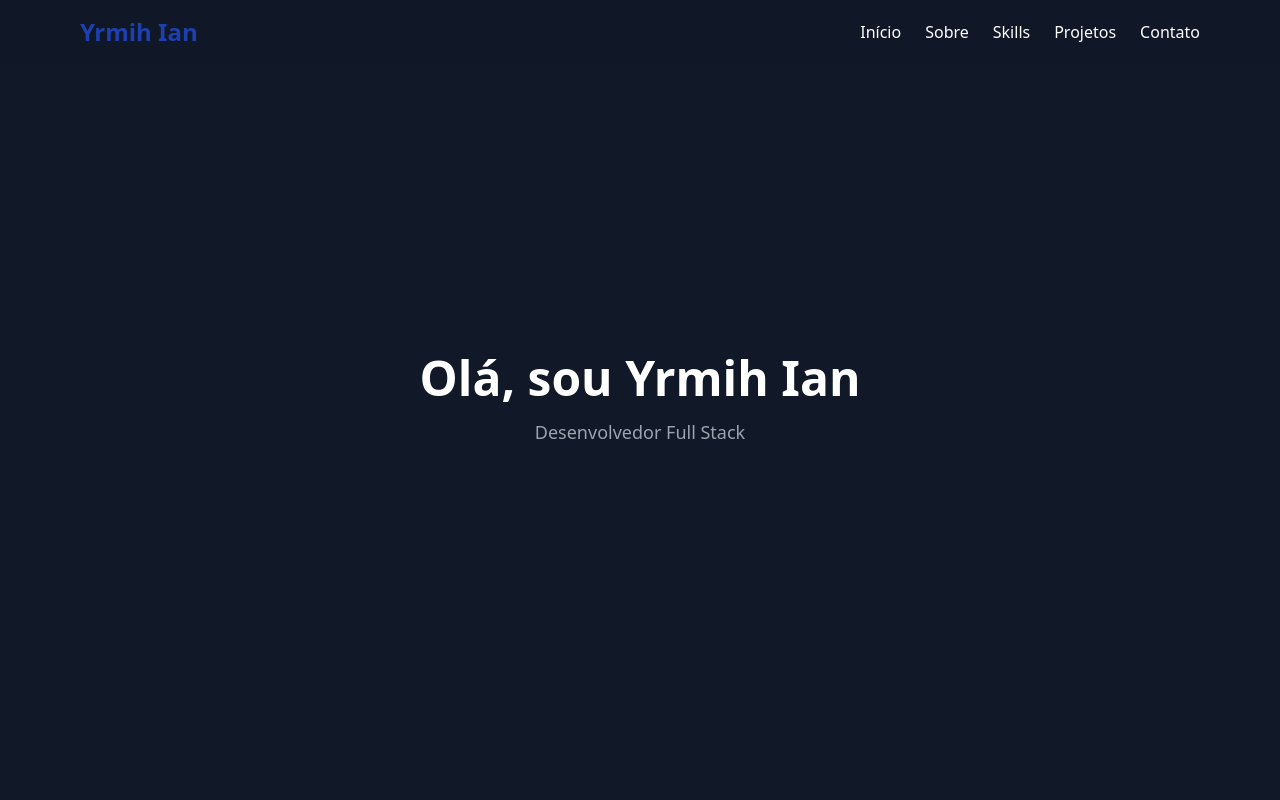
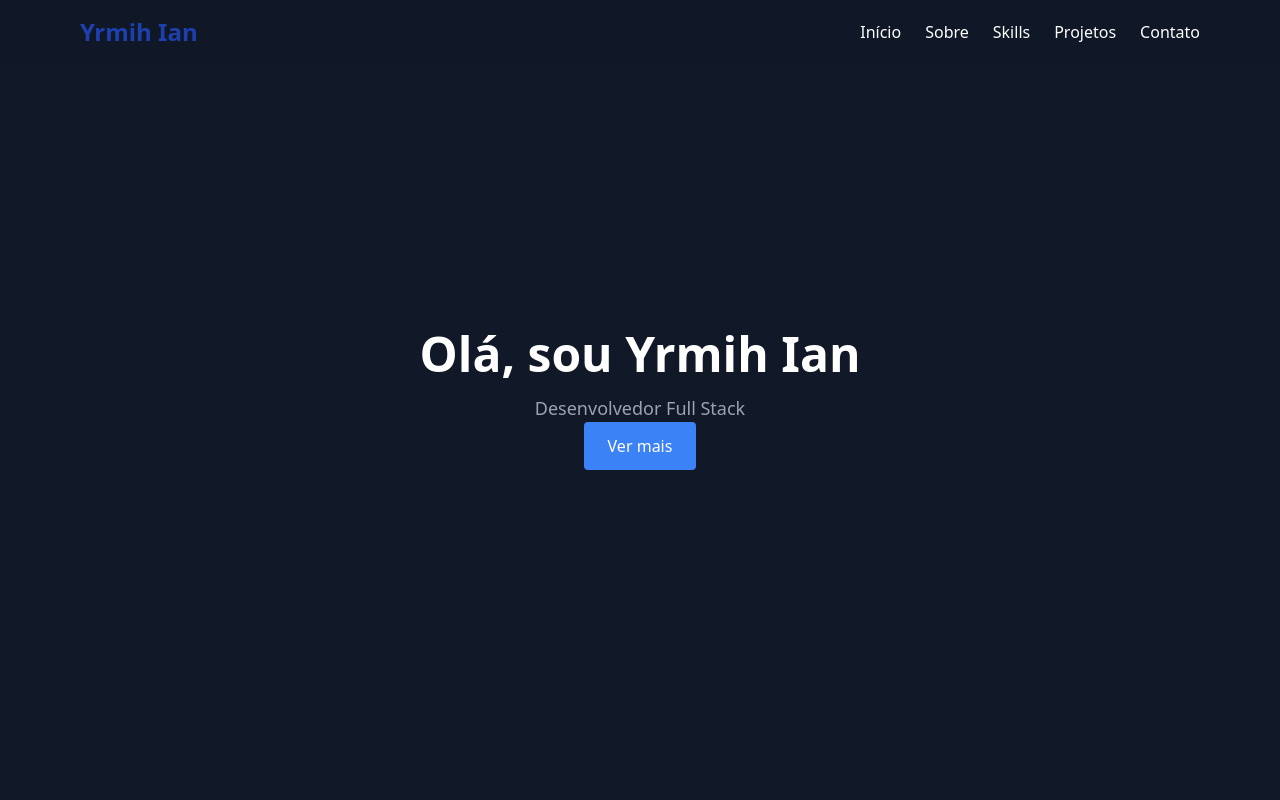
Before and after one commit to Yrmih/portfolio-web, a Next.js app: page / in a window 1280 px wide. Shown: the top 800 px of the page. Built offline with nearby package versions, Linux system fonts and the light colour scheme.

Commit message:
fix: remover fontes não utilizadas e corrigir idioma do HTML

```diff
--- a/src/app/layout.tsx
+++ b/src/app/layout.tsx
@@ -1,17 +1,6 @@
 import type { Metadata } from "next";
-import { Geist, Geist_Mono } from "next/font/google";
 import "./globals.css";
 
-
-const geistSans = Geist({
-  variable: "--font-geist-sans",
-  subsets: ["latin"],
-});
-
-const geistMono = Geist_Mono({
-  variable: "--font-geist-mono",
-  subsets: ["latin"],
-});
 
 export const metadata: Metadata = {
   title: "Ian Gonçalves | Portfólio",
@@ -24,9 +13,9 @@ export default function RootLayout({
   children: React.ReactNode;
 }>) {
   return (
-    <html lang="en">
+    <html lang="pt-BR">
       <body
-        className={`${geistSans.variable} ${geistMono.variable} antialiased`}
+        className="bg-gray-900 text-white"
       >
         {children}
       </body>
--- a/src/sections/Hero.tsx
+++ b/src/sections/Hero.tsx
@@ -6,6 +6,7 @@ export default function Hero() {
     >
       <h1 className="text-5xl font-bold mb-4">Olá, sou Yrmih Ian</h1>
       <p className="text-lg text-gray-400">Desenvolvedor Full Stack</p>
+      <a href="#about" className="px-6 py-3 bg-blue-500 rounded hover:bg-blue-600">Ver mais</a>
     </section>
   );
 }
```
